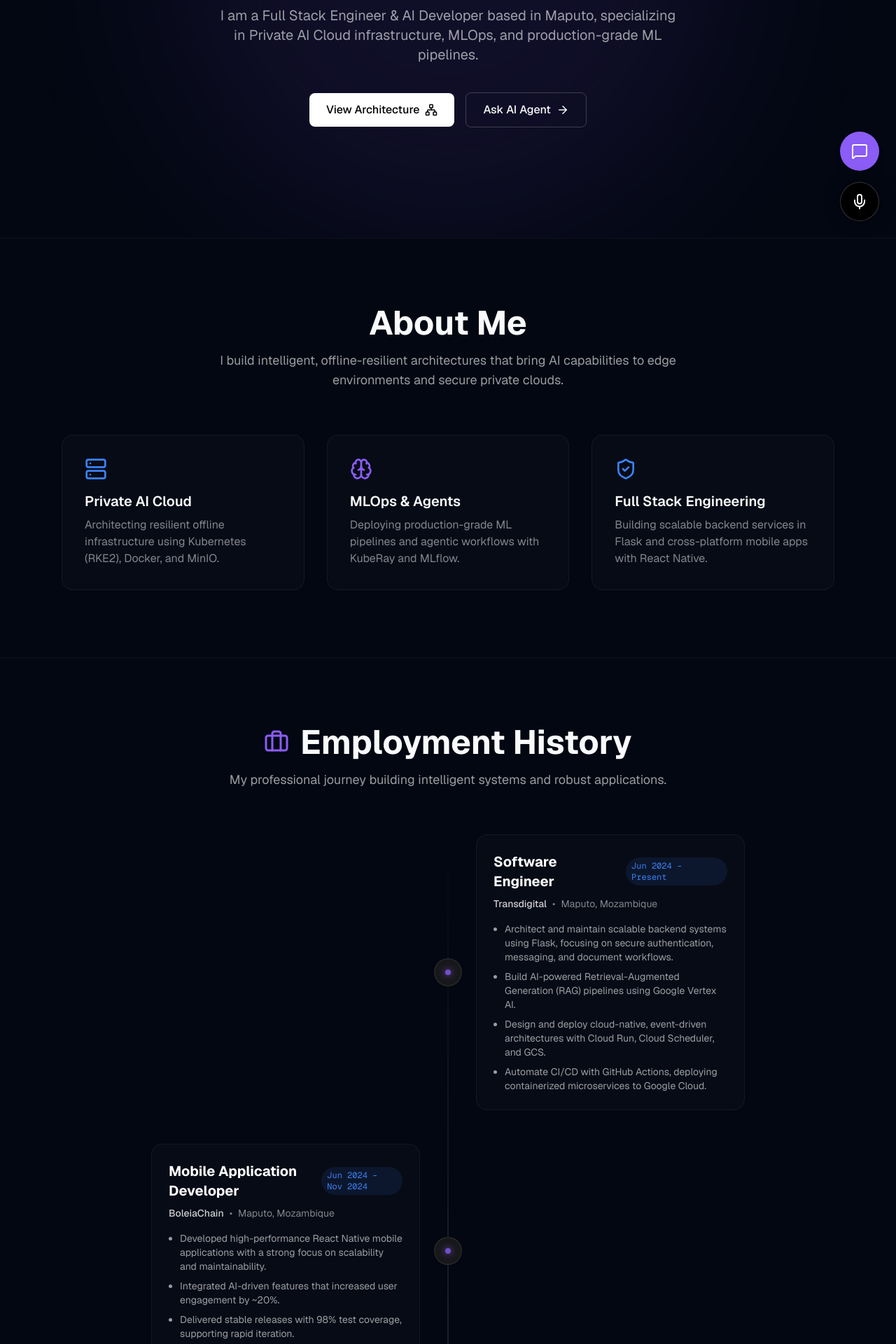
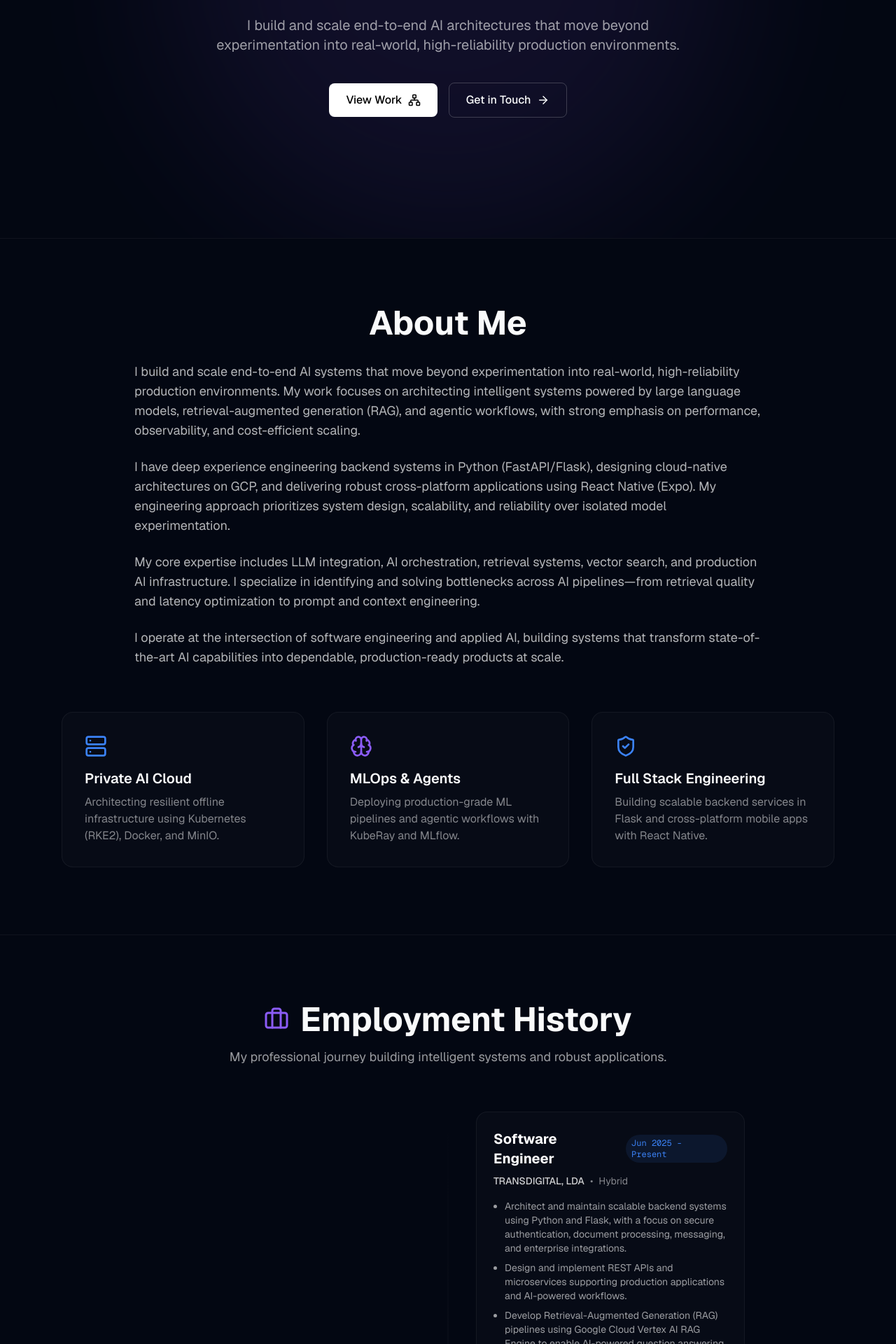
Before and after one commit to LRibeiro20/ribeiro-labs, a Next.js app: page / in a window 1280 px wide. Shown: the part 460-2380 px from the top of the page at 70% size. Built offline with nearby package versions, Linux system fonts and the light colour scheme.

Commit message:
feat: initialize landing page with layout, navigation, and core project, experience, and about sections

```diff
--- a/pnpm-workspace.yaml
+++ b/pnpm-workspace.yaml
@@ -1,5 +1,11 @@
 packages:
   - '.'
+
+allowBuilds:
+  '@google/genai': set this to true or false
+  protobufjs: set this to true or false
+  sharp: set this to true or false
+  unrs-resolver: set this to true or false
 
 ignoredBuiltDependencies:
   - sharp
--- a/src/app/page.tsx
+++ b/src/app/page.tsx
@@ -3,8 +3,6 @@ import About from "@/components/Sections/About";
 import Experience from "@/components/Sections/Experience";
 import Projects from "@/components/Sections/Projects";
 import Contact from "@/components/Sections/Contact";
-import TerminalChat from "@/components/UI/TerminalChat";
-import VoiceButton from "@/components/UI/VoiceButton";
 
 export default function Home() {
   return (
@@ -14,12 +12,6 @@ export default function Home() {
       <Experience />
       <Projects />
       <Contact />
-
-      {/* Floating AI Widgets */}
-      <div className="fixed bottom-6 right-6 flex flex-col items-end gap-4 z-50">
-        <TerminalChat />
-        <VoiceButton />
-      </div>
     </main>
   );
 }
--- a/src/components/Layout/Navbar.tsx
+++ b/src/components/Layout/Navbar.tsx
@@ -14,7 +14,7 @@ export default function Navbar() {
       <div className="max-w-6xl mx-auto px-6 h-16 flex items-center justify-between">
         <div className="flex items-center gap-2 font-mono font-bold text-lg tracking-tight">
           <Terminal size={20} className="text-accent" />
-          <span>LuisRibeiro<span className="text-primary">.ai</span></span>
+          <span>Luis Ribeiro</span>
         </div>
         <div className="hidden md:flex gap-6 text-sm font-medium text-white/70">
           <a href="#about" className="hover:text-white transition-colors">About</a>
--- a/src/components/Sections/About.tsx
+++ b/src/components/Sections/About.tsx
@@ -32,10 +32,21 @@ export default function About() {
           transition={{ duration: 0.8 }}
           className="text-center mb-16"
         >
-          <h2 className="text-3xl md:text-5xl font-bold mb-4">About Me</h2>
-          <p className="text-white/60 max-w-2xl mx-auto text-lg">
-            I build intelligent, offline-resilient architectures that bring AI capabilities to edge environments and secure private clouds.
-          </p>
+          <h2 className="text-3xl md:text-5xl font-bold mb-8">About Me</h2>
+          <div className="text-white/70 max-w-4xl mx-auto text-lg space-y-6 text-left">
+            <p>
+              I build and scale end-to-end AI systems that move beyond experimentation into real-world, high-reliability production environments. My work focuses on architecting intelligent systems powered by large language models, retrieval-augmented generation (RAG), and agentic workflows, with strong emphasis on performance, observability, and cost-efficient scaling.
+            </p>
+            <p>
+              I have deep experience engineering backend systems in Python (FastAPI/Flask), designing cloud-native architectures on GCP, and delivering robust cross-platform applications using React Native (Expo). My engineering approach prioritizes system design, scalability, and reliability over isolated model experimentation.
+            </p>
+            <p>
+              My core expertise includes LLM integration, AI orchestration, retrieval systems, vector search, and production AI infrastructure. I specialize in identifying and solving bottlenecks across AI pipelines—from retrieval quality and latency optimization to prompt and context engineering.
+            </p>
+            <p>
+              I operate at the intersection of software engineering and applied AI, building systems that transform state-of-the-art AI capabilities into dependable, production-ready products at scale.
+            </p>
+          </div>
         </motion.div>
 
         <div className="grid md:grid-cols-3 gap-8">
--- a/src/components/Sections/Experience.tsx
+++ b/src/components/Sections/Experience.tsx
@@ -6,48 +6,70 @@ import { Briefcase } from "lucide-react";
 export default function Experience() {
   const experiences = [
     {
-      company: "Transdigital",
+      company: "TRANSDIGITAL, LDA",
       role: "Software Engineer",
-      period: "Jun 2024 – Present",
-      location: "Maputo, Mozambique",
+      period: "Jun 2025 - Present",
+      location: "Hybrid",
       description: [
-        "Architect and maintain scalable backend systems using Flask, focusing on secure authentication, messaging, and document workflows.",
-        "Build AI-powered Retrieval-Augmented Generation (RAG) pipelines using Google Vertex AI.",
-        "Design and deploy cloud-native, event-driven architectures with Cloud Run, Cloud Scheduler, and GCS.",
-        "Automate CI/CD with GitHub Actions, deploying containerized microservices to Google Cloud."
+        "Architect and maintain scalable backend systems using Python and Flask, with a focus on secure authentication, document processing, messaging, and enterprise integrations.",
+        "Design and implement REST APIs and microservices supporting production applications and AI-powered workflows.",
+        "Develop Retrieval-Augmented Generation (RAG) pipelines using Google Cloud Vertex AI RAG Engine to enable AI-powered question answering over legal gazettes and user-uploaded documents.",
+        "Design event-driven and asynchronous workflows using Google Cloud Run and Cloud Scheduler Jobs for document ingestion and AI processing.",
+        "Build secure document processing pipelines integrating Flask services, Google Cloud Storage, and Vertex AI RAG.",
+        "Automate CI/CD workflows using GitHub Actions for containerized microservices deployed to Google Cloud Run, including environment configuration, secret management, and container image versioning.",
+        "Troubleshoot and support production systems, investigating integration, API, deployment, and application-level issues.",
+        "Develop and support enterprise biometric identity and authentication solutions using Daon IdentityX.",
+        "Develop and integrate Java-based services and Android applications with biometric identity and authentication platforms.",
+        "Implement and maintain microservices responsible for integrating mobile applications, biometric SDKs, backend services, and enterprise systems.",
+        "Support client implementations by troubleshooting integration issues, customizing solutions, and assisting with deployment and production support.",
+        "Work with enterprise and banking-related clients, including BCI-related biometric identity solutions."
       ]
+    },
+    {
+      company: "MozDigitalHub",
+      role: "Artificial Intelligence Engineer",
+      period: "Apr 2024 - Feb 2025",
+      location: "EMEA · Remote",
+      description: []
     },
     {
       company: "BoleiaChain",
       role: "Mobile Application Developer",
-      period: "Jun 2024 – Nov 2024",
-      location: "Maputo, Mozambique",
+      period: "Jun 2024 - Nov 2024",
+      location: "Hybrid",
       description: [
-        "Developed high-performance React Native mobile applications with a strong focus on scalability and maintainability.",
-        "Integrated AI-driven features that increased user engagement by ~20%.",
-        "Delivered stable releases with 98% test coverage, supporting rapid iteration."
+        "Mobile App Development: Writing and reviewing code to create mobile applications using React Native, ensuring they are efficient, functional, and high quality.",
+        "Software Architecture: Designing the application architecture, choosing best practices and standards to ensure scalability, performance, and maintenance.",
+        "API Integration: Working on integrating APIs, artificial intelligence, and external services, ensuring that applications can communicate correctly with other parts of the digital platform.",
+        "Problem Solving: Identifying and resolving technical issues that arise during development, using debugging and testing to ensure application functionality.",
+        "Continuous Improvement: Suggesting improvements and optimizations for existing code, always seeking to increase the efficiency and quality of the application.",
+        "Mentoring and Training: Providing guidance and support to other developers on the team, helping them solve problems and improve their skills.",
+        "Documentation: Maintaining clear and detailed documentation of code and development processes to facilitate future maintenance and scalability.",
+        "Technological Update: Staying updated with the latest trends and advancements in React Native technology and mobile development in general, to ensure the platform uses the best practices and tools available.",
+        "Testing and Quality: Implementing unit and functional tests to ensure the application is robust and bug-free before release."
       ]
     },
     {
-      company: "Transdigital, Lda",
+      company: "TRANSDIGITAL, LDA",
       role: "Software Developer",
-      period: "May 2023 – Feb 2024",
+      period: "May 2023 - Feb 2024",
       location: "Maputo, Mozambique",
-      description: [
-        "Built and deployed AI-based chatbot solutions for 5 enterprise clients, achieving 98% model accuracy and 95% client satisfaction.",
-        "Optimized ML models, reducing error rates by ~50% through continuous training and tuning.",
-        "Led integration of a recommendation system, improving client productivity by ~25%."
-      ]
+      description: []
     },
     {
       company: "Upgrade Consultorias, Lda",
       role: "Frontend Developer",
-      period: "Apr 2022 – Mar 2023",
+      period: "Apr 2022 - Mar 2023",
       location: "Maputo, Mozambique",
       description: [
-        "Built responsive and accessible web interfaces, achieving 100% mobile compatibility.",
-        "Improved frontend performance, reducing page load times by ~25% through optimized code.",
-        "Worked closely with backend teams to deliver end-to-end features."
+        "Developed, tested, and maintained production-quality web applications using modern software engineering practices.",
+        "Built responsive frontend applications using JavaScript and React.",
+        "Designed software components with a focus on scalability, maintainability, and performance.",
+        "Integrated payment APIs and external services into web applications.",
+        "Collaborated with designers and developers to deliver a new e-commerce platform, contributing to a 25% increase in online sales.",
+        "Implemented responsive user interfaces that contributed to a 20% increase in user engagement and a 15% reduction in bounce rates.",
+        "Used Git for source control and collaborative software development.",
+        "Investigated and resolved application issues through debugging, testing, and continuous code improvement."
       ]
     }
   ];
--- a/src/components/Sections/Hero.tsx
+++ b/src/components/Sections/Hero.tsx
@@ -1,7 +1,7 @@
 "use client";
 
 import { motion } from "framer-motion";
-import { ArrowRight, Cpu, Network } from "lucide-react";
+import { ArrowRight, Network } from "lucide-react";
 
 export default function Hero() {
   return (
@@ -30,7 +30,7 @@ export default function Hero() {
           transition={{ duration: 0.8, delay: 0.4 }}
           className="text-5xl md:text-7xl font-bold tracking-tight mb-6"
         >
-          Engineering <span className="text-transparent bg-clip-text bg-gradient-to-r from-primary to-accent">Intelligent</span> Systems
+          Building <span className="text-transparent bg-clip-text bg-gradient-to-r from-primary to-accent">Production-Ready</span> AI Systems
         </motion.h1>
 
         <motion.p
@@ -39,7 +39,7 @@ export default function Hero() {
           transition={{ duration: 0.8, delay: 0.6 }}
           className="text-lg md:text-xl text-white/60 mb-10 max-w-2xl mx-auto"
         >
-          I am a Full Stack Engineer & AI Developer based in Maputo, specializing in Private AI Cloud infrastructure, MLOps, and production-grade ML pipelines.
+          I build and scale end-to-end AI architectures that move beyond experimentation into real-world, high-reliability production environments.
         </motion.p>
 
         <motion.div
@@ -49,10 +49,10 @@ export default function Hero() {
           className="flex flex-col sm:flex-row items-center justify-center gap-4"
         >
           <a href="#projects" className="flex items-center gap-2 bg-white text-black px-6 py-3 rounded-lg font-medium hover:bg-white/90 transition-colors">
-            View Architecture <Network size={18} />
+            View Work <Network size={18} />
           </a>
-          <a href="#chat" className="flex items-center gap-2 px-6 py-3 rounded-lg font-medium border border-white/20 hover:bg-white/5 transition-colors group">
-            Ask AI Agent <ArrowRight size={18} className="group-hover:translate-x-1 transition-transform" />
+          <a href="#contact" className="flex items-center gap-2 px-6 py-3 rounded-lg font-medium border border-white/20 hover:bg-white/5 transition-colors group">
+            Get in Touch <ArrowRight size={18} className="group-hover:translate-x-1 transition-transform" />
           </a>
         </motion.div>
       </div>
--- a/src/components/Sections/Projects.tsx
+++ b/src/components/Sections/Projects.tsx
@@ -6,11 +6,6 @@ import { FolderGit2 } from "lucide-react";
 
 export default function Projects() {
   const projects = [
-    {
-      title: "Sovereign Intelligence",
-      description: "A Private AI Cloud infrastructure project focusing on secure, scalable MLOps. Built with Kubernetes (RKE2), Docker, KubeRay, MinIO, and MLflow.",
-      tags: ["Kubernetes", "MLOps", "Private AI"]
-    },
     {
       title: "Voya",
       description: "An urban mobility and ride-hailing platform featuring an offline-resilient architecture, powered by a Flask backend and React Native (Expo) mobile applications.",
```
